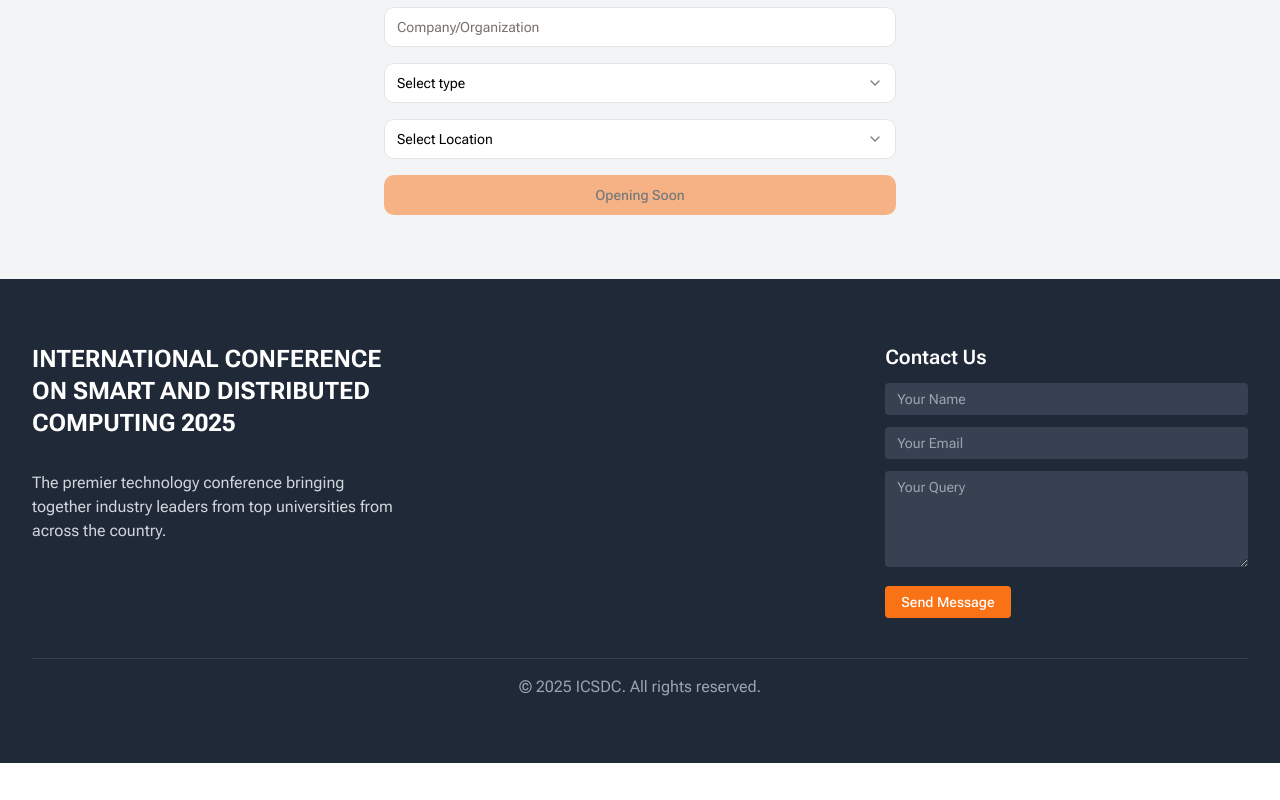
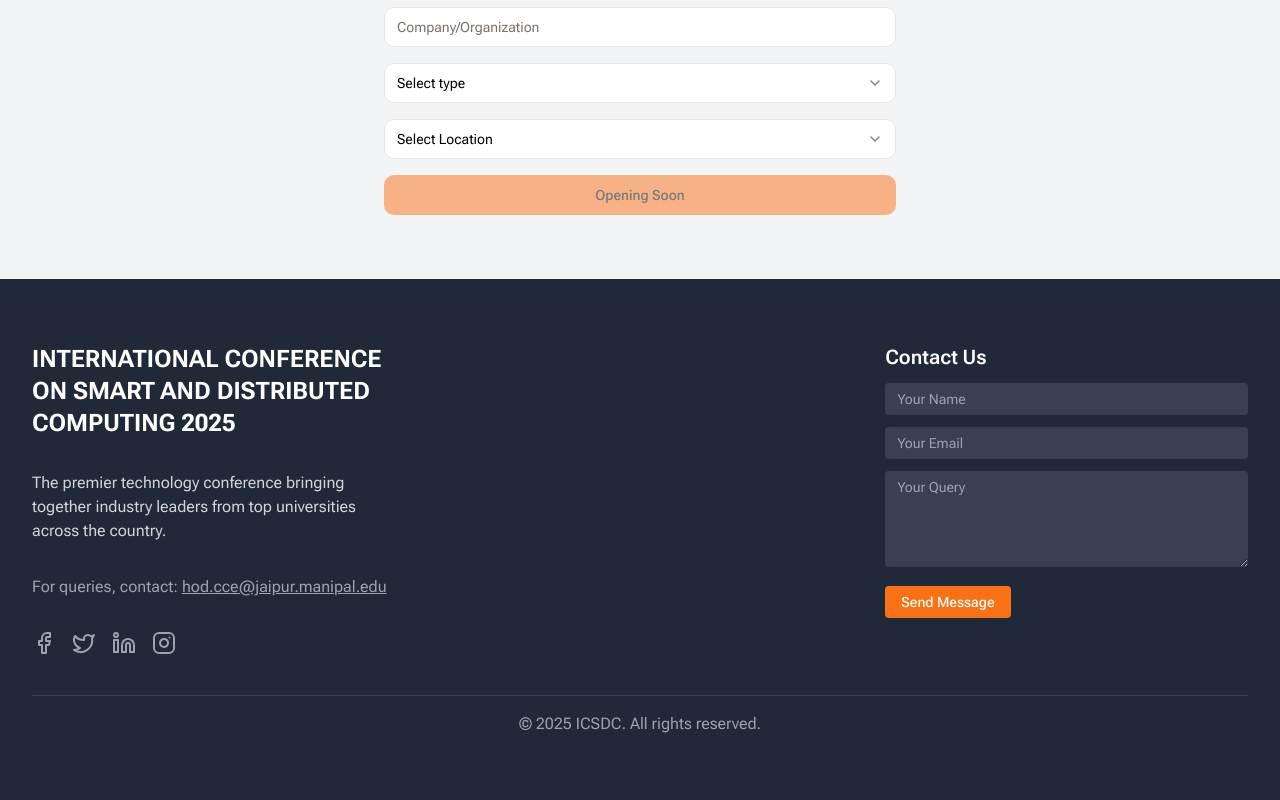
Before and after one commit to vverma022/conference-website, a React (Vite) app: page / in a window 1280 px wide. Shown: the part 4749-5549 px from the top of the page. Before the commit the page ends 5512 px from the top, so only its background shows below. Built offline with nearby package versions, Linux system fonts and the light colour scheme; a web font is replaced by a local one.

Commit message:
Added contact to footer

```diff
--- a/src/sections/footer.jsx
+++ b/src/sections/footer.jsx
@@ -1,5 +1,6 @@
 import { ContactForm } from '@/components/ui/contact-form';
-import { useState } from 'react';
+import { InstagramIcon, FacebookIcon, TwitterIcon, LinkedinIcon } from 'lucide-react';
+
 
 export function Footer() {
 
@@ -11,8 +12,25 @@
         <div className="space-y-8 xl:col-span-1">
           <span className="text-2xl font-bold">INTERNATIONAL CONFERENCE ON SMART AND DISTRIBUTED COMPUTING 2025</span>
           <p className="text-gray-300 text-base">
-              The premier technology conference bringing together industry leaders from top universities from across the country.
+            The premier technology conference bringing together industry leaders from top universities across the country.
           </p>
+          <p className="text-gray-400 text-base">
+            For queries, contact: <a href="mailto:hod.cce@jaipur.manipal.edu" className="underline">hod.cce@jaipur.manipal.edu</a>
+          </p>
+          <div className="flex space-x-4 mt-4">
+            <a href="#" className="text-gray-400 hover:text-white">
+              <FacebookIcon />
+            </a>
+            <a href="#" className="text-gray-400 hover:text-white">
+              <TwitterIcon />
+            </a>
+            <a href="#" className="text-gray-400 hover:text-white">
+              <LinkedinIcon />
+            </a>
+            <a href="#" className="text-gray-400 hover:text-white">
+              <InstagramIcon />
+            </a>
+          </div>
         </div>
         <div className="mt-12 xl:mt-0 xl:col-span-1 xl:col-start-3">
           <ContactForm />
```
Lines whose indentation alone changed are shown as unchanged.
